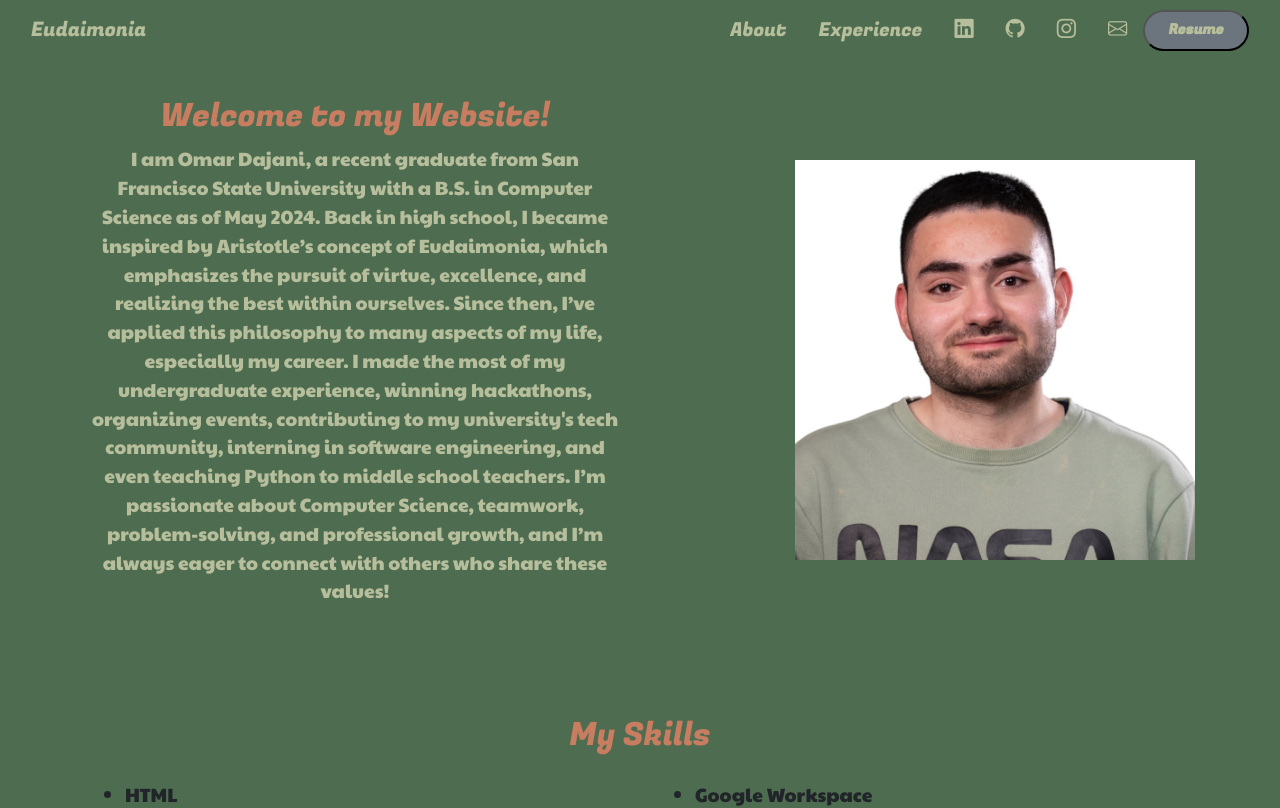
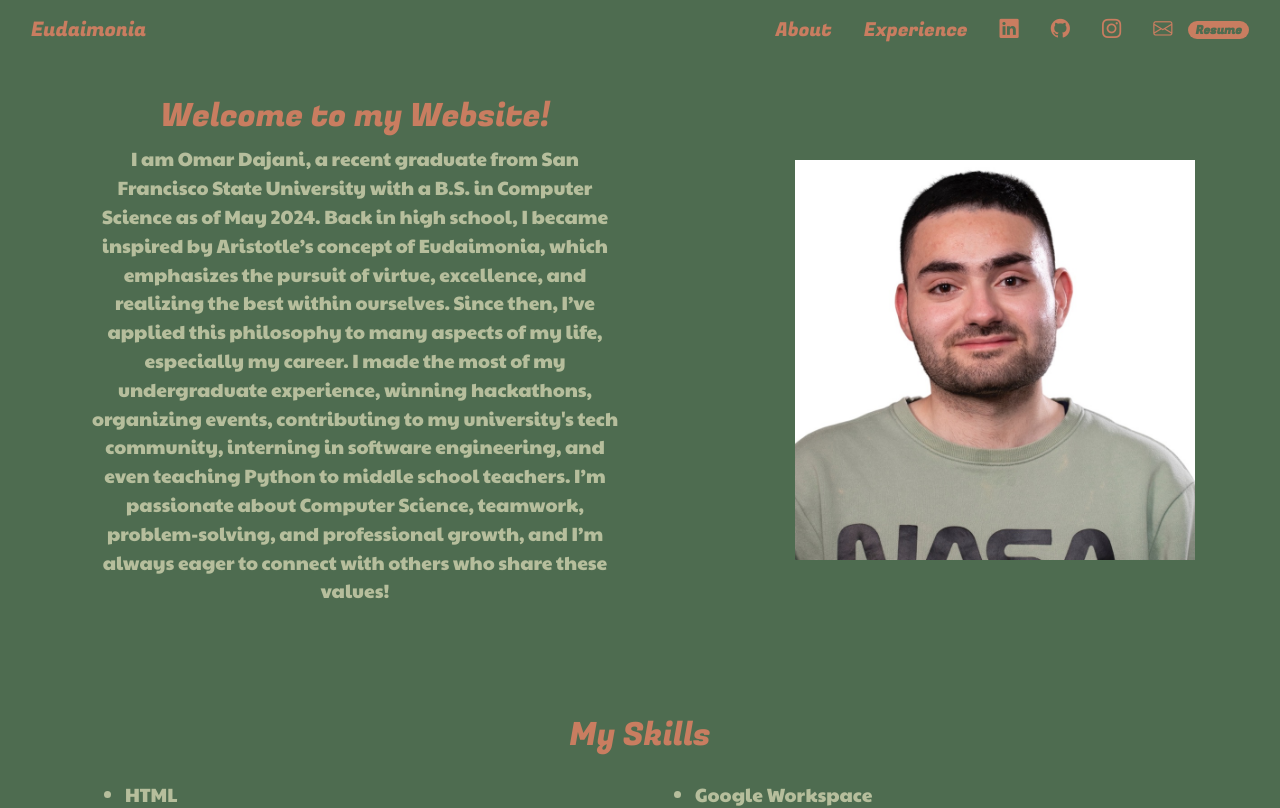
Before and after one commit to OmarDajani75/Eudaimonia, a plain HTML site: page pages/index.html in a window 1280 px wide. Shown: the top 808 px of the page. Drawn offline with nearby package versions, Linux system fonts and the light colour scheme.

Commit message:
Quick charge

```diff
--- a/pages/index.css
+++ b/pages/index.css
@@ -18,7 +18,7 @@ header,
 
 .navbar-brand,
 .nav-link {
-  color: #B6BE9C;
+  color: #C97D60;
   transition: all 0.3s ease;
   font-size: larger;
   font-family: "Fugaz One";
@@ -27,8 +27,16 @@ header,
 .navbar-brand:hover,
 .navbar-brand:active,
 .nav-link:hover,
-.nav-link:active {
-  color: #C97D60;
+.nav-link:active,
+.badge-pill:hover,
+.badge-pill:active {
+  color: #B6BE9C;
+}
+
+.badge-pill {
+  color: #4E6C50;
+  background-color: #C97D60;
+  font-family: "Fugaz One";
 }
 
 /* Specifically started off as just Hero CSS, but now applies to site as a whole */
@@ -66,6 +74,7 @@ img {
 li {
   font-size: larger;
   font-family: "Paytone One";
+  color: #B6BE9C;
 }
 
 /* Projects CSS */
--- a/pages/index.html
+++ b/pages/index.html
@@ -29,7 +29,7 @@
           <a class="nav-link" href="https://github.com/OmarDajani75" target="_blank"><i class="bi bi-github"></i></a>
           <a class="nav-link" href="https://www.instagram.com/omar.dajani75/" target="_blank"><i class="bi bi-instagram"></i></a>
           <a class="nav-link" href="mailto:omardajani079@gmail.com" target="_blank"><i class="bi bi-envelope"></i></a>
-          <button class="badge badge-pill badge-secondary"><a href="../Resume/Omar_Dajani_Resume.pdf" target="_blank" class="nav-link">Resume</a></button>
+          <a class="badge badge-pill" href="../Resume/Omar_Dajani_Resume.pdf" target="_blank">Resume</a>
         </div>
       </div>
     </nav>
```
